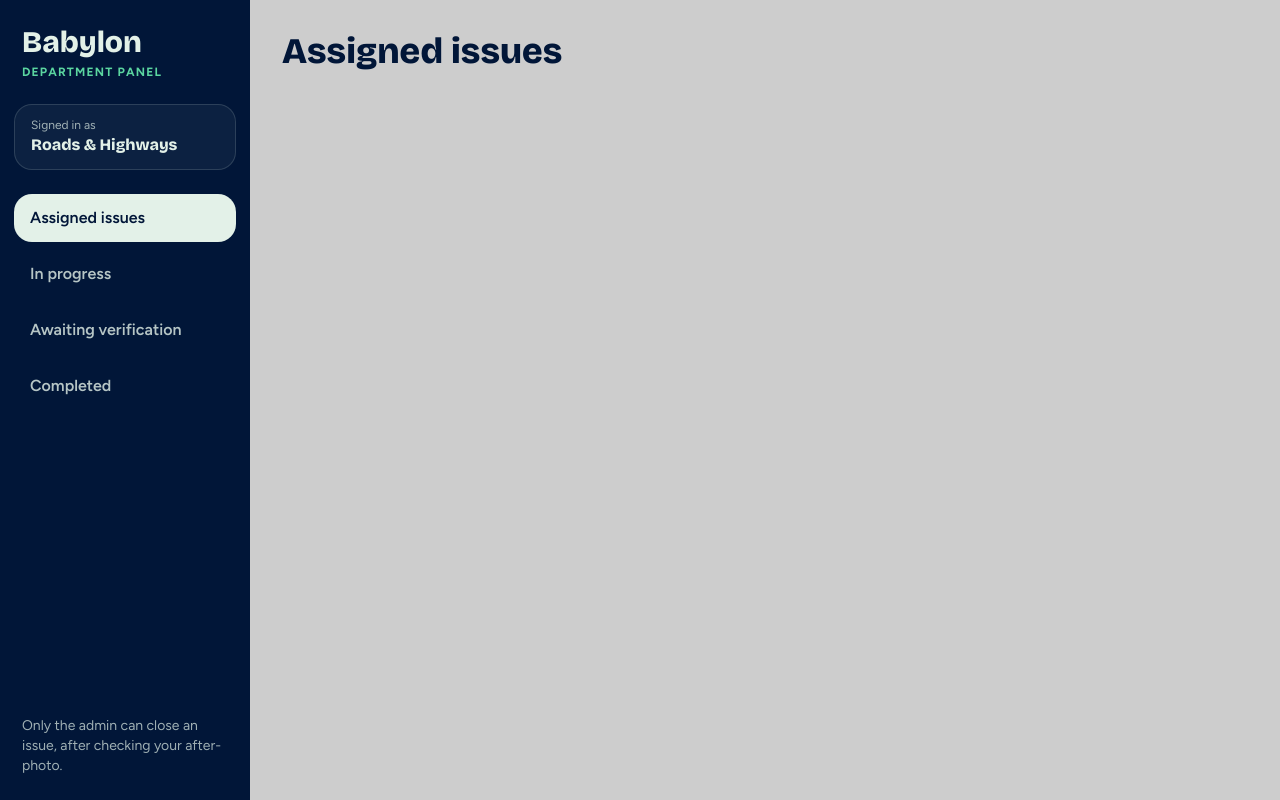
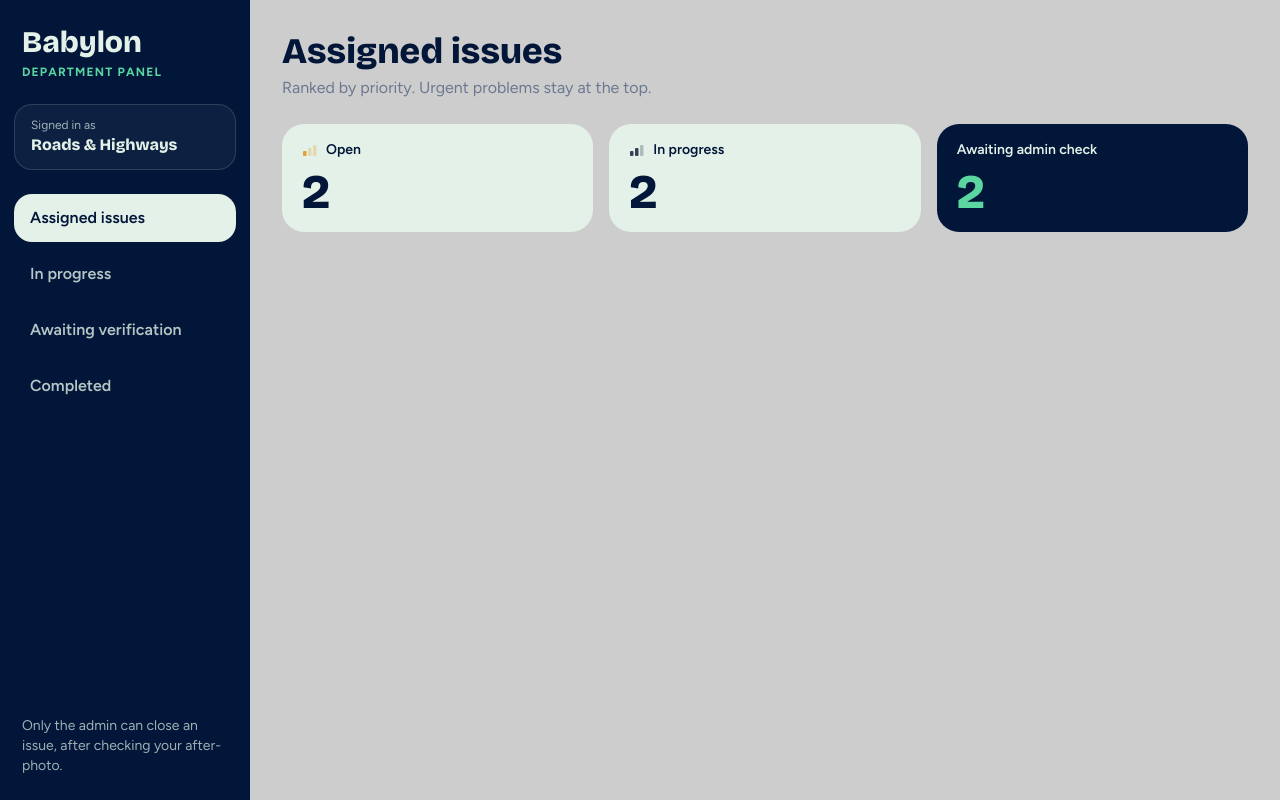
Before and after one commit to f-akhter-t/babylon, a React (Vite) app in the folder frontend/: page /department in a window 1280 px wide. Built offline with nearby package versions, Linux system fonts and the light colour scheme.

Commit message:
feat(department): add stat cards

```diff
--- a/frontend/src/pages/DepartmentPanel/DepartmentPanel.jsx
+++ b/frontend/src/pages/DepartmentPanel/DepartmentPanel.jsx
@@ -1,12 +1,71 @@
+import { useEffect, useState } from 'react'
+import clsx from 'clsx'
 import AdminLayout from '../../components/layout/AdminLayout'
+import StaircaseIcon from '../../components/ui/StaircaseIcon'
+import { getDepartmentSummary } from '../../services/api'
+
+const DEPARTMENT = 'Roads & Highways'
+
+function StatCard({ label, value, level, iconClass, dark }) {
+  return (
+    <div
+      className={clsx(
+        'rounded-card px-5 py-4',
+        dark ? 'bg-navy text-mint' : 'bg-mint text-navy',
+      )}
+    >
+      <div className="flex items-center gap-2 font-body text-sm font-semibold">
+        {level && <StaircaseIcon level={level} className={iconClass} />}
+        {label}
+      </div>
+      <p
+        className={clsx(
+          'mt-2 font-heading text-5xl font-extrabold',
+          dark ? 'text-brand' : 'text-navy',
+        )}
+      >
+        {value}
+      </p>
+    </div>
+  )
+}
 
 export default function DepartmentPanel() {
+  const [summary, setSummary] = useState(null)
+
+  useEffect(() => {
+    getDepartmentSummary(DEPARTMENT).then(setSummary)
+  }, [])
+
   return (
-    <AdminLayout variant="department" active="Assigned issues">
+    <AdminLayout variant="department" active="Assigned issues" department={DEPARTMENT}>
       <div className="p-8">
         <h1 className="font-heading text-4xl font-extrabold text-navy">
           Assigned issues
         </h1>
+        <p className="mt-1 font-body text-base text-muted">
+          Ranked by priority. Urgent problems stay at the top.
+        </p>
+
+        <div className="mt-6 grid grid-cols-3 gap-4">
+          <StatCard
+            label="Open"
+            value={summary?.open ?? '–'}
+            level={1}
+            iconClass="text-amber-dark"
+          />
+          <StatCard
+            label="In progress"
+            value={summary?.inProgress ?? '–'}
+            level={2}
+            iconClass="text-slate"
+          />
+          <StatCard
+            label="Awaiting admin check"
+            value={summary?.awaiting ?? '–'}
+            dark
+          />
+        </div>
       </div>
     </AdminLayout>
   )
```
